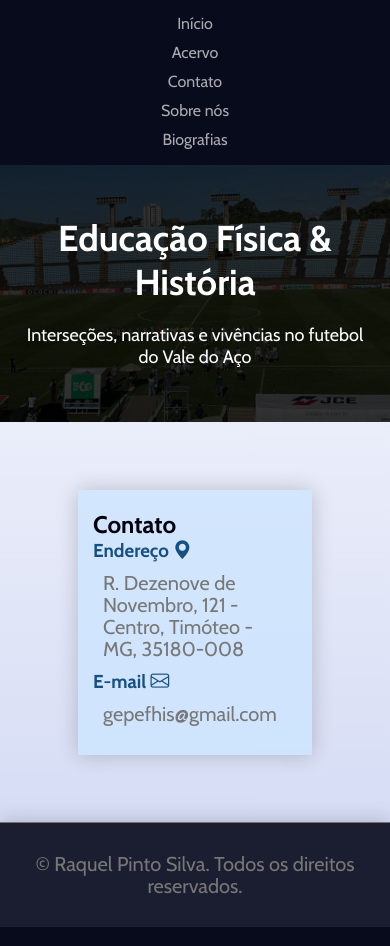
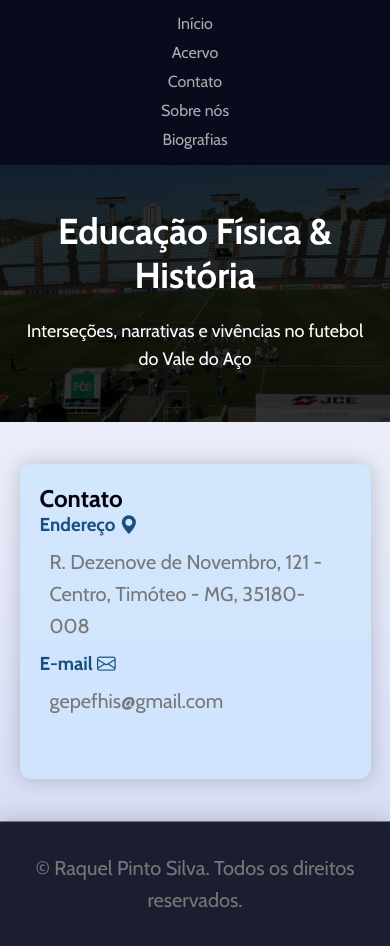
Before and after one commit to ra-quels/Futebol-Amador-ValedoA, a PHP site: page /contato.php in a window 390 px wide. Run offline with PHP 8.4, Linux system fonts and the light colour scheme.

Commit message:
Update contato.css

```diff
--- a/assets/css/contato.css
+++ b/assets/css/contato.css
@@ -5,18 +5,42 @@
     margin-left: 20vw;
     margin-top: 8vh;
     margin-bottom: 8vh;
-    padding: 20px 15px;
+    padding: 40px;
     box-sizing: border-box;
     transition: transform 0.3s ease, box-shadow 0.3s ease, opacity 0.5s ease;
-    width: 60vw;
+    width: 70vw;
     box-shadow: 0 0 20px 0px rgba(0, 0, 0, 0.2);
-
-
+    border-radius: 12px;
+    gap: 2rem;
+    max-width: 1200px;
 }
 
 .contato:hover {
     transform: translateY(-10px);
     box-shadow: 0 4px 8px rgba(0, 0, 0, 0.2);
+}
+
+.contato > div {
+            width: 50%;
+}
+
+.map-container {
+            position: relative;
+            width: 100%;
+            padding-bottom: 75%;
+            height: 0;
+            overflow: hidden;
+            border-radius: 8px;
+            box-shadow: 0 4px 10px rgba(0, 0, 0, 0.1);
+}
+
+.map-container iframe {
+    position: absolute;
+    top: 0;
+    left: 0;
+    width: 100%;
+    height: 100%;
+    border: 0;
 }
 
 h2{
@@ -29,4 +53,24 @@ h3{
 
 p{
     font-size: 20px;
+    line-height: 1.6;
 }
+
+
+ @media (max-width: 768px) {
+            .contato {
+                flex-direction: column;
+                width: 90vw;
+                margin: 5vh auto;
+                margin-left: auto;
+                padding: 20px;
+            }
+
+            .contato > div {
+                width: 100%;
+            }
+
+            .map-container {
+                padding-bottom: 100%;
+            }
+}
```
